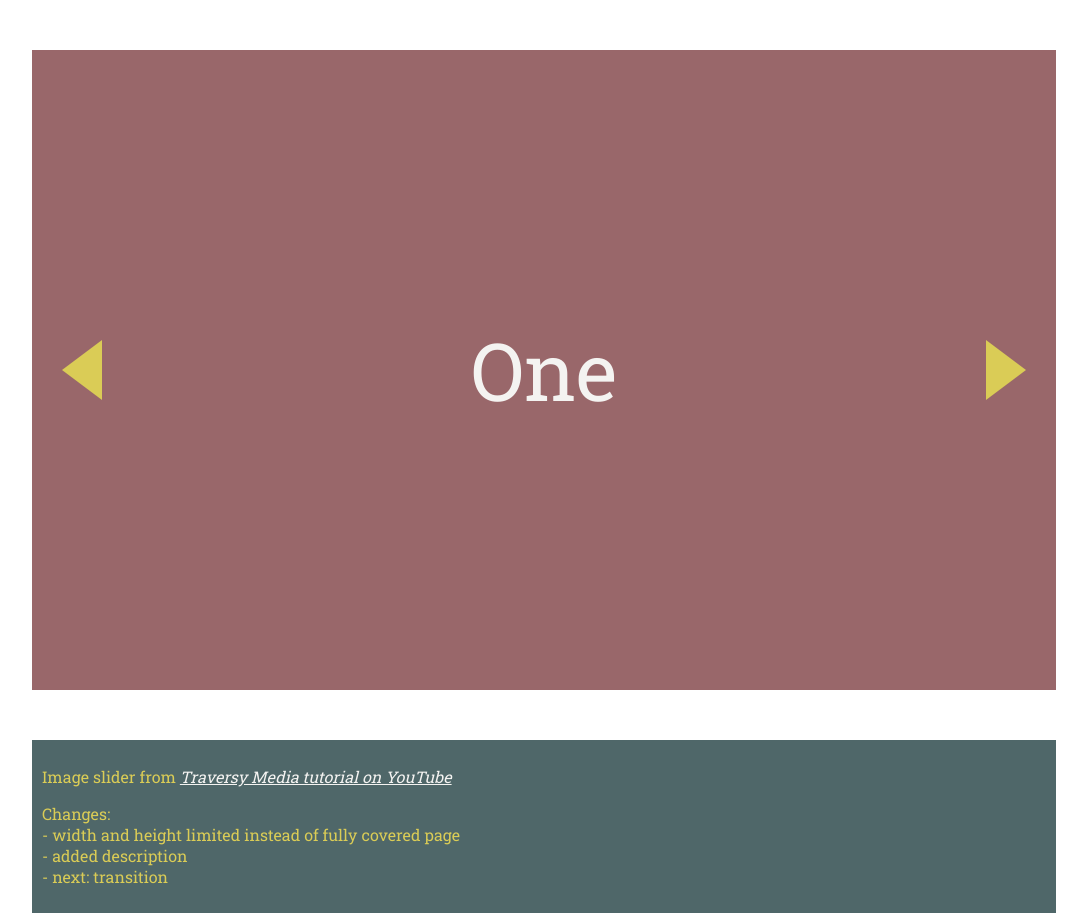
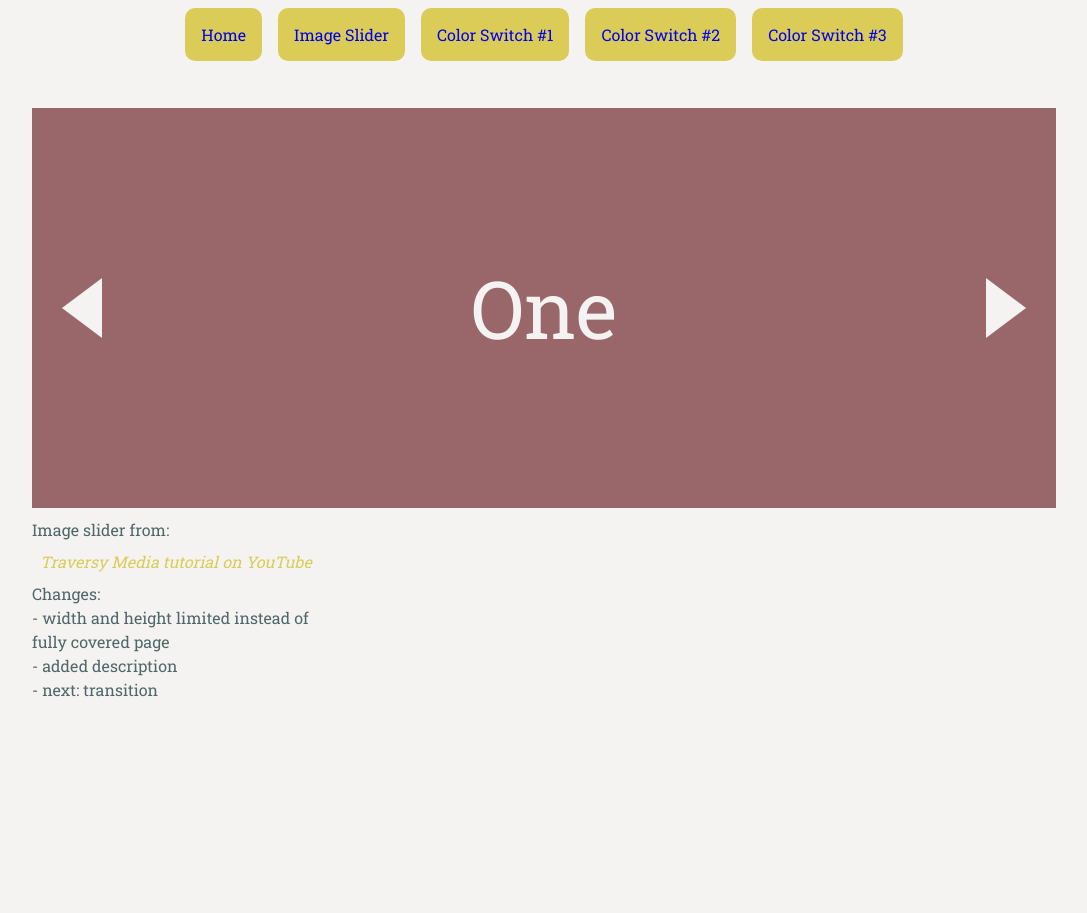
Before and after one commit to berit-stange/basic-frontend-elements, a plain HTML site: page image-slider.html in a window 1280 px wide. Shown: the whole page, without its empty margins (96-1183 px from the left). After the commit the page ends 800 px from the top, so only its background shows below. Drawn offline with Linux system fonts and the light colour scheme.

Commit message:
added menu links to all element pages

```diff
--- a/css/image-slider.scss
+++ b/css/image-slider.scss
@@ -9,12 +9,28 @@ sans-serif;
 $font-serif: 'Roboto Slab',
 serif;
 
-body,
+body {
+    // height: 100vh;
+    background-color: $base-color;
+    // color: $color-2;
+    // font-family: $font-serif;
+    // display: flex;
+    // flex-direction: column;
+    // justify-content: center; // braucht Höhe um zu greifen!
+    // align-items: center;
+}
+
+a {
+    background-color: $accent-color;
+}
+
 .slide-content {
     margin: 0;
     padding: 0;
     font-family: $font-serif;
     overflow-x: hidden; //no horizontal scroll bars
+    // height: 100vh;
+    // position: relative;
 }
 
 .slider-container {
@@ -29,7 +45,7 @@ body,
     // width: 80vw;
     // width: 100%;
     // height: 60vh;
-    margin: 50px auto;
+    margin: 10px auto;
 }
 
 #slider {
@@ -62,7 +78,7 @@ body,
     text-align: center;
     width: 100%;
     /* muss auf 100, damit die Schrift zentriert ist */
-    height: 80vh;
+    height: 50vh;
 }
 
 .slide-content span {
@@ -83,7 +99,7 @@ body,
 
 #arrow-left {
     border-width: 30px 40px 30px 0;
-    border-color: transparent $accent-color transparent transparent;
+    border-color: transparent $base-color transparent transparent;
     left: 0;
     margin-left: 30px;
 
@@ -94,7 +110,7 @@ body,
 
 #arrow-right {
     border-width: 30px 0 30px 40px;
-    border-color: transparent transparent transparent $accent-color;
+    border-color: transparent transparent transparent $base-color;
     right: 0;
     margin-right: 30px;
 
@@ -104,29 +120,23 @@ body,
 }
 
 .description {
-    background-color: $dark-color;
-    color: $accent-color;
-    padding: 10px;
+    // background-color: $dark-color;
+    color: $dark-color;
+    padding: 0;
     position: relative;
 
     a {
-        color: $base-color;
+        background-color: $base-color;
+        color: $accent-color;
         font-style: italic;
+        padding: 0;
 
         &:hover {
-            color: $accent-color;
+            color: $dark-color;
         }
     }
+
+    p {
+        padding: 0;
+    }
 }
-
-// .hide {
-//     display: none;
-// }
-
-// .show {
-//     display: block;
-//     position: absolute;
-//     top:0;
-//     left: 0;
-//     z-index: 1000;
-// }
--- a/image-slider.html
+++ b/image-slider.html
@@ -5,11 +5,21 @@
     <meta charset="UTF-8">
     <meta http-equiv="X-UA-Compatible" content="IE=edge">
     <meta name="viewport" content="width=device-width, initial-scale=1.0">
+    <link rel="stylesheet" href="css/style.css">
     <link rel="stylesheet" href="css/image-slider.css">
     <title>Document</title>
 </head>
 
 <body>
+    <header class="links-container">
+        <a href="index.html">Home</a>
+        <a href="image-slider.html">Image Slider</a>
+        <a href="color-switch.html">Color Switch #1</a>
+        <a href="color-switch-2.html">Color Switch #2</a>
+        <a href="color-switch-3.html">Color Switch #3</a>
+    </header>
+
+    <div class="container">
         <!-- image slider from Travery Media tutorial https://youtu.be/7ZO2RTMNSAY -->
         <div class="slider-container">
 
@@ -44,7 +54,7 @@
             </div>
 
             <div class="description">
-            <p>Image slider from <a href="https://youtu.be/7ZO2RTMNSAY">Traversy Media tutorial on
+                <p>Image slider from: <a href="https://youtu.be/7ZO2RTMNSAY">Traversy Media tutorial on
                         YouTube</a></p>
                 <p>Changes: <br>
                     - width and height limited instead of fully covered page <br>
@@ -55,6 +65,8 @@
 
         </div>
 
+    </div>
+
     <script src="js/image-slider.js"></script>
 
 </body>
```
Also changed, not shown: color-switch.html (+19 -5 lines), css/color-switch.css, css/image-slider.css, 1 other file. Lines whose indentation alone changed are shown as unchanged.
